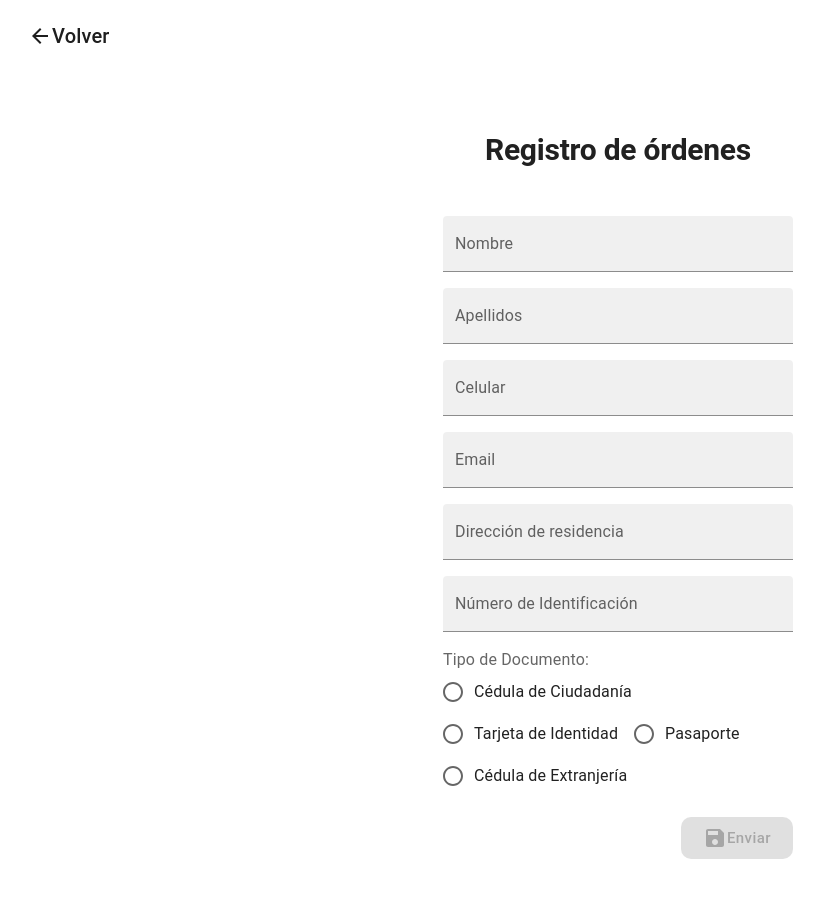
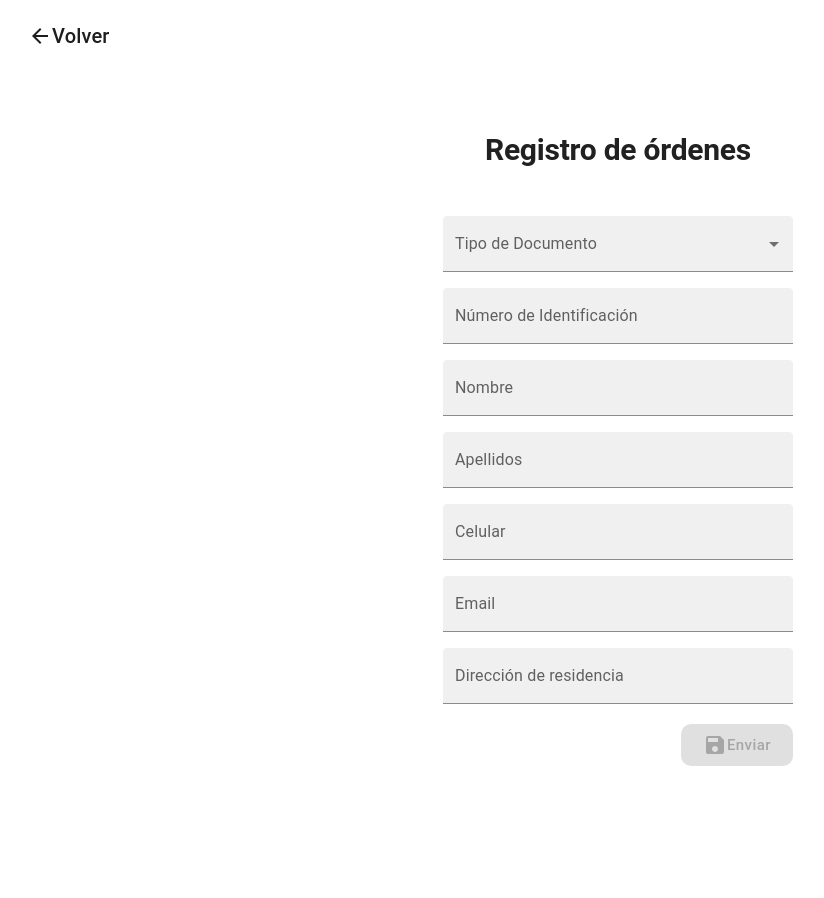
Before and after one commit to hairroom/client-side-app, a React (Create React App) app: page /newOrder in a window 1280 px wide. Shown: the top 898 px of the page, without its empty margins (22-846 px from the left). After the commit the page ends 846 px from the top, so only its background shows below. Built offline with nearby package versions, Linux system fonts and the light colour scheme.

Commit message:
Change in new order page and adding spinner loading

```diff
--- a/src/pages/Login.tsx
+++ b/src/pages/Login.tsx
@@ -7,6 +7,7 @@ import { ErrorOutline } from '@mui/icons-material';
 import { AuthContext } from '../context/auth/AuthContext';
 import { Link as LinkRRD, Navigate, useNavigate } from 'react-router-dom';
 import GetOut from '../components/ui/GetOut';
+import { Loading } from '../components/ui/Loading';
 
 type FormData = {
     email: string,
@@ -19,22 +20,28 @@ const Login = () => {
     const { loginUser } = useContext( AuthContext );
     const { register, handleSubmit, formState: { errors } } = useForm<FormData>();
     const [showError, setShowError] = useState(false);
+    const [loading, setLoading] = useState(false);
 
     const onLoginUser = async ( { email, password }: FormData ) => {
 
         setShowError(false);
+        setLoading(true);
 
         const isValidLogin = await loginUser( email, password );
 
         if( !isValidLogin ){
             setShowError(true)
             setTimeout(() => setShowError(false), 3000)
+            setLoading(false);
             return;
         }
 
         //TODO: navegar a otra página privada
         navigate('/admin/welcome')
+        setLoading(false);
     }
+
+    if( loading ) return <Loading />
 
   return (
       <>
--- a/src/pages/NewOrder.tsx
+++ b/src/pages/NewOrder.tsx
@@ -8,8 +8,10 @@ import {
   FormControlLabel,
   FormLabel,
   Grid,
+  InputLabel,
   Radio,
   RadioGroup,
+  Select,
   TextField,
   Typography,
 } from "@mui/material";
@@ -22,7 +24,7 @@ import GetOut from '../components/ui/GetOut';
 import { OrderContext } from '../context/orders/OrderContext';
 import { Loading } from "../components/ui/Loading";
 import SaveIcon from '@mui/icons-material/Save';
-import { Badge } from "@mui/icons-material";
+import MenuItem from '@mui/material/MenuItem';
 
 type FormData = {
   name: string;
@@ -40,7 +42,7 @@ type FormData = {
 
 const NewOrder = () => {
 
-    const typeDocument = [
+    const typeDocuments = [
         "Cédula de Ciudadanía",
         "Tarjeta de Identidad",
         "Pasaporte",
@@ -65,32 +67,6 @@ const NewOrder = () => {
         mode: "onChange",
         reValidateMode: "onChange",
         });
-
-    // const onSaveData = async ({
-    //     name,
-    //     numberIdentification,
-    //     typeIdentification,
-    //     lastName,
-    //     phone,
-    //     email,
-    //     address,
-    //     // service,
-    //     // product,
-    //     // price,
-    //     // paymentMethod,
-    // }: FormData) => {
-
-    //     localStorage.setItem("name", name);
-    //     localStorage.setItem("numberIdentification", numberIdentification);
-    //     localStorage.setItem("typeIdentification", typeDoc);
-    //     localStorage.setItem("lastName", lastName);
-    //     localStorage.setItem("phone", String(phone));
-    //     localStorage.setItem("email", email);
-    //     localStorage.setItem("address", address);
-
-    //     navigate('/')
-
-    // };
 
     const { addOrder } = useContext(OrderContext);
     const [loading, setLoading] = useState(false);
@@ -145,7 +121,54 @@ const NewOrder = () => {
                                             >
                                                 Registro de órdenes
                                             </Typography>
+                                            <Grid item xs={12}>
+                                                <FormControl fullWidth sx={{ mb: 2 }} variant="filled">
+                                                    <InputLabel id="demo-simple-select-label">Tipo de Documento</InputLabel>
+                                                    <Select
+                                                        labelId="demo-simple-select-label"
+                                                        id="demo-simple-select"
+                                                        value={typeDoc}
+                                                        label="Age"
+                                                        onChange={onTypeDocumentChanged}
+                                                    >
+                                                        {
+                                                            typeDocuments.map(typeDocument => (
+                                                                <MenuItem
+                                                                    key={typeDocument}
+                                                                    value={typeDocument}
+                                                                >
+                                                                    {typeDocument}
+                                                                </MenuItem>
+                                                            ))
+                                                        }
+                                                    </Select>
+                                                </FormControl>
+                                            </Grid>
                                             <Grid container spacing={2}>
+                                                <Grid item xs={12}>
+                                                    <TextField
+                                                        label="Número de Identificación"
+                                                        autoComplete="off"
+                                                        type="string"
+                                                        variant="filled"
+                                                        fullWidth
+                                                        defaultValue={localStorage.getItem("numberIdentification")}
+                                                        {...register("numberIdentification", {
+                                                            required: "Este campo es requerido",
+                                                            minLength: {
+                                                                value: 4,
+                                                                message: "Debe de tener un mínimo de 4 caracteres.",
+                                                            },
+                                                            maxLength: {
+                                                            value: 15,
+                                                            message: 'Superaste el límite de caracteres, debe tener máximo 15.'
+                                                            }
+                                                        })}
+                                                        error={!!errors.numberIdentification}
+                                                        helperText={errors.numberIdentification?.message}
+                                                    />
+                                                </Grid>
+
                                                 <Grid item xs={12}>
                                                     <TextField
                                                         label="Nombre"
@@ -246,30 +269,7 @@ const NewOrder = () => {
                                                         helperText={errors.address?.message}
                                                     />
                                                 </Grid>
-                                                <Grid item xs={12}>
-                                                    <TextField
-                                                        label="Número de Identificación"
-                                                        autoComplete="off"
-                                                        type="string"
-                                                        variant="filled"
-                                                        fullWidth
-                                                        defaultValue={localStorage.getItem("numberIdentification")}
-                                                        {...register("numberIdentification", {
-                                                            required: "Este campo es requerido",
-                                                            minLength: {
-                                                                value: 4,
-                                                                message: "Debe de tener un mínimo de 4 caracteres.",
-                                                            },
-                                                            maxLength: {
-                                                            value: 15,
-                                                            message: 'Superaste el límite de caracteres, debe tener máximo 15.'
-                                                            }
-                                                        })}
-                                                        error={!!errors.numberIdentification}
-                                                        helperText={errors.numberIdentification?.message}
-                                                    />
-                                                </Grid>
-                                                <Grid item xs={12}>
+                                                {/* <Grid item xs={12}>
                                                     <FormControl>
                                                         <FormLabel>Tipo de Documento:</FormLabel>
                                                         <RadioGroup
@@ -287,7 +287,7 @@ const NewOrder = () => {
                                                             ))}
                                                         </RadioGroup>
                                                     </FormControl>
-                                                </Grid>
+                                                </Grid> */}
                                             </Grid>
                                             <Box
                                                 display="flex"
--- a/src/pages/SignIn.tsx
+++ b/src/pages/SignIn.tsx
@@ -7,6 +7,7 @@ import { ErrorOutline } from '@mui/icons-material';
 import { AuthContext } from '../context/auth/AuthContext';
 import { Link as LinkRRD, useNavigate } from 'react-router-dom';
 import GetOut from '../components/ui/GetOut';
+import { Loading } from '../components/ui/Loading';
 
 
 type FormData ={
@@ -23,22 +24,28 @@ const SignIn = () => {
     const { register, handleSubmit, formState: { errors } } = useForm<FormData>();
     const [showError, setShowError] = useState(false);
     const [errorMessage, setErrorMessage] = useState('');
+    const [loading, setLoading] = useState(false);
 
     const onRegisterForm = async ( { name, email, password }: FormData ) => {
 
         setShowError(false);
+        setLoading(true);
+
         const { hasError, message } = await registerUser( name, email, password )
 
         if( hasError ){
             setShowError(true)
             setErrorMessage( message! );
             setTimeout(() => setShowError(false), 3000)
+            setLoading(false);
             return;
         }
 
         navigate('/admin/welcome');
+        setLoading(false);
+    }
 
-    }
+    if( loading ) return <Loading />
 
   return (
     <>
```
